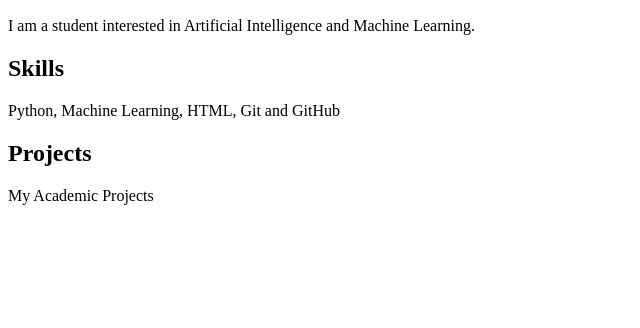
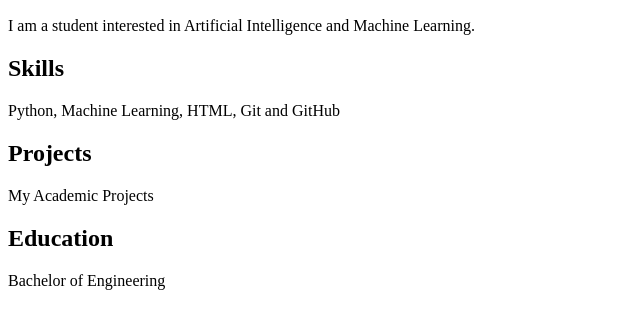
Before and after one commit to vgpallavi231205-hash/portfolio-website1, a plain HTML site: page index.html in a window 1280 px wide. Shown: the part 96-424 px from the top of the page, without its empty margins (0-640 px from the left). Drawn offline with Linux system fonts and the light colour scheme.

Commit message:
added eduaction  details

```diff
--- a/index.html
+++ b/index.html
@@ -13,6 +13,8 @@
     <h2>Projects</h2>
     <p>My Academic Projects</p>
 
+    <h2>Education</h2>
+    <p>Bachelor of Engineering</p
 
     </body>
 </html>
```
